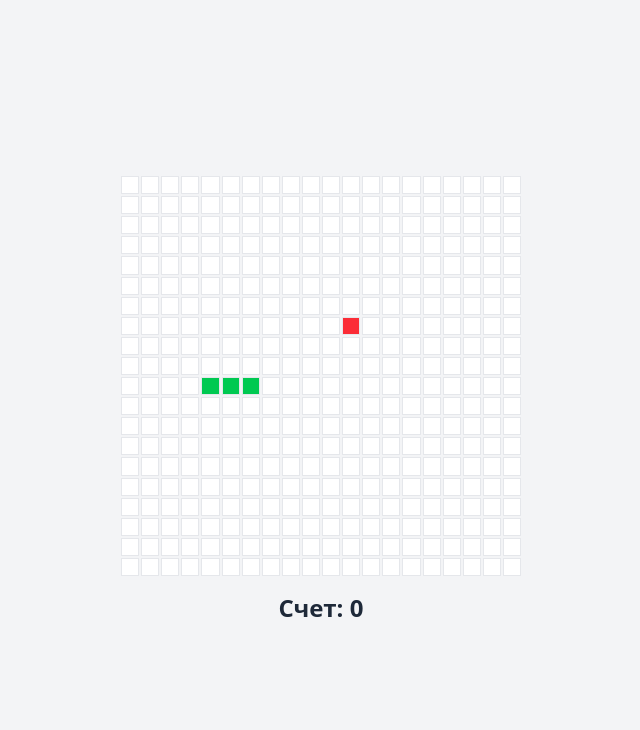
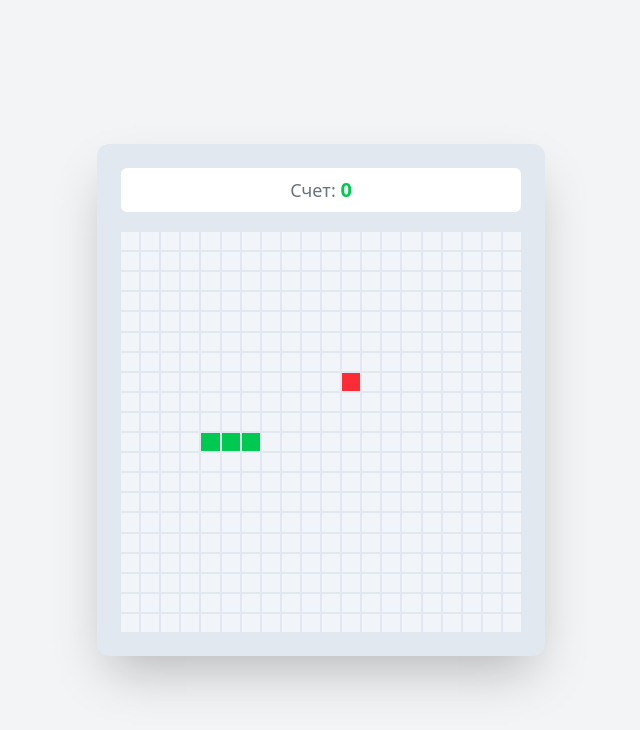
Before and after one commit to imagion/snake-game, a Next.js app: page /grid in a window 1280 px wide. Shown: the top 730 px of the page, without its empty margins (319-959 px from the left). Built offline with nearby package versions, Linux system fonts and the light colour scheme.

Commit message:
Экран Конец игры и улучшения интерфейса

```diff
--- a/app/(pages)/grid/page.tsx
+++ b/app/(pages)/grid/page.tsx
@@ -14,6 +14,9 @@ export default function GridPage() {
   );
   const [score, setScore] = useState<number>(0);
   const [isLoading, setIsLoading] = useState(true);
+  const [gameStatus, setGameStatus] = useState<'playing' | 'gameOver'>(
+    'playing',
+  );
   const directionChangeLockRef = useRef(false);
 
   const generateNewGameState = useCallback(() => {
@@ -67,6 +70,7 @@ export default function GridPage() {
     setSnake(newState.snake);
     setFood(newState.food);
     setScore(0);
+    setGameStatus('playing');
   }, [generateNewGameState]);
 
   // Случайный старт
@@ -120,8 +124,8 @@ export default function GridPage() {
       }
 
       if (tail.includes(newHead)) {
-        resetGame();
-        return prev; // Возвращаем старое состояние, чтобы избежать ошибки обновления
+        setGameStatus('gameOver');
+        return prev;
       }
 
       let newSnake: number[];
@@ -138,16 +142,20 @@ export default function GridPage() {
 
       return newSnake;
     });
-  }, [direction, food, resetGame]);
+  }, [direction, food]);
 
   // Автодвижение
   useEffect(() => {
+    if (gameStatus !== 'playing') {
+      return;
+    }
+
     const interval = setInterval(() => {
       moveSnake();
     }, 300);
 
     return () => clearInterval(interval);
-  }, [moveSnake]);
+  }, [gameStatus, moveSnake]);
 
   // Управление
   useEffect(() => {
@@ -181,7 +189,17 @@ export default function GridPage() {
 
   return (
     <div className='flex h-screen items-center justify-center bg-gray-100 dark:bg-gray-900'>
-      <div className='flex flex-col items-center gap-4'>
+      <div className='flex flex-col items-center gap-5 rounded-xl bg-slate-200 p-6 shadow-2xl dark:bg-slate-700'>
+        {/* Панель счета */}
+        <div className='w-full rounded-md bg-white p-2 text-center dark:bg-gray-800'>
+          <p className='text-lg font-medium text-gray-500 dark:text-gray-400'>
+            Счет:{' '}
+            <span className='font-mono text-xl font-bold text-green-500'>
+              {score}
+            </span>
+          </p>
+        </div>
+        <div className='relative'>
           <div
             className='grid gap-0.5'
             style={{
@@ -195,7 +213,7 @@ export default function GridPage() {
               <div
                 key={index}
                 className={cn(
-                'border border-gray-200 bg-white dark:border-gray-700 dark:bg-gray-800',
+                  'bg-slate-100 dark:bg-slate-900',
                   !isLoading && snake.includes(index)
                     ? 'bg-green-500 dark:bg-green-900'
                     : '',
@@ -206,8 +224,23 @@ export default function GridPage() {
               />
             ))}
           </div>
-        <div className='text-2xl font-bold text-gray-800 dark:text-gray-200'>
-          Счет: {score}
+
+          {/* Экран "Конец игры" */}
+          {gameStatus === 'gameOver' && (
+            <div className='animate-in fade-in absolute inset-0 flex flex-col items-center justify-center rounded-md bg-black/60 backdrop-blur-sm duration-500'>
+              <h2 className='text-5xl font-extrabold text-white drop-shadow-lg'>
+                Конец игры
+              </h2>
+              <p className='mt-4 text-xl text-white drop-shadow-lg'>
+                Итоговый счет: {score}
+              </p>
+              <button
+                onClick={resetGame}
+                className='mt-6 rounded-lg bg-green-500 px-6 py-2 font-bold text-white transition-transform hover:scale-105 focus:outline-none focus-visible:ring-2 focus-visible:ring-green-400 focus-visible:ring-offset-2 focus-visible:ring-offset-gray-800'>
+                Играть снова
+              </button>
+            </div>
+          )}
         </div>
       </div>
     </div>
--- a/app/globals.css
+++ b/app/globals.css
@@ -1,4 +1,5 @@
 @import 'tailwindcss';
+@import 'tw-animate-css';
 
 @theme inline {
   --color-background: var(--background);
--- a/package.json
+++ b/package.json
@@ -17,7 +17,8 @@
     "postcss": "^8.5.6",
     "react": "19.1.0",
     "react-dom": "19.1.0",
-    "tailwind-merge": "^3.3.1"
+    "tailwind-merge": "^3.3.1",
+    "tw-animate-css": "^1.3.6"
   },
   "devDependencies": {
     "@eslint/eslintrc": "^3",
```
Also changed, not shown: 1 other file (tests, documents, lock files or other folders). Lines whose indentation alone changed are shown as unchanged.
